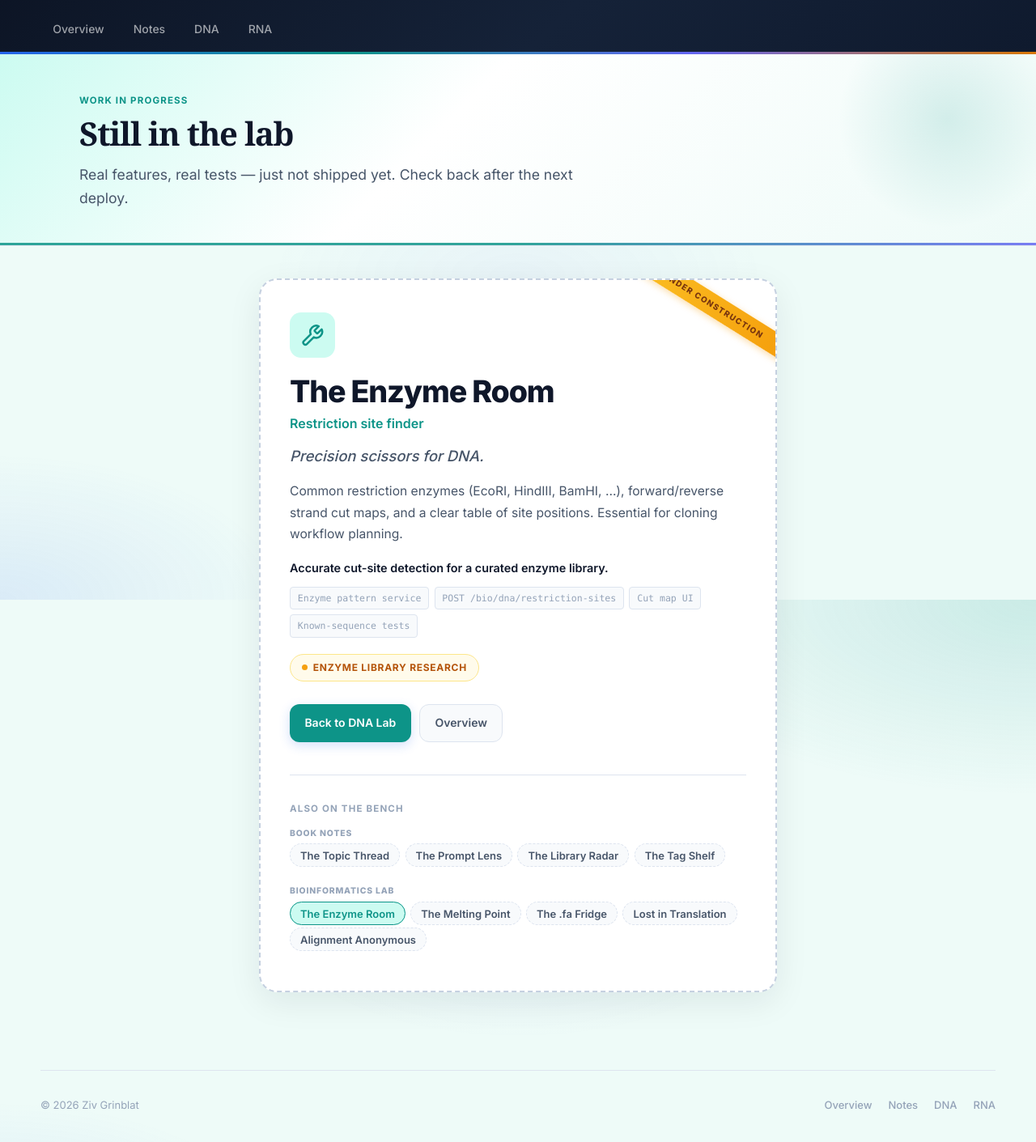
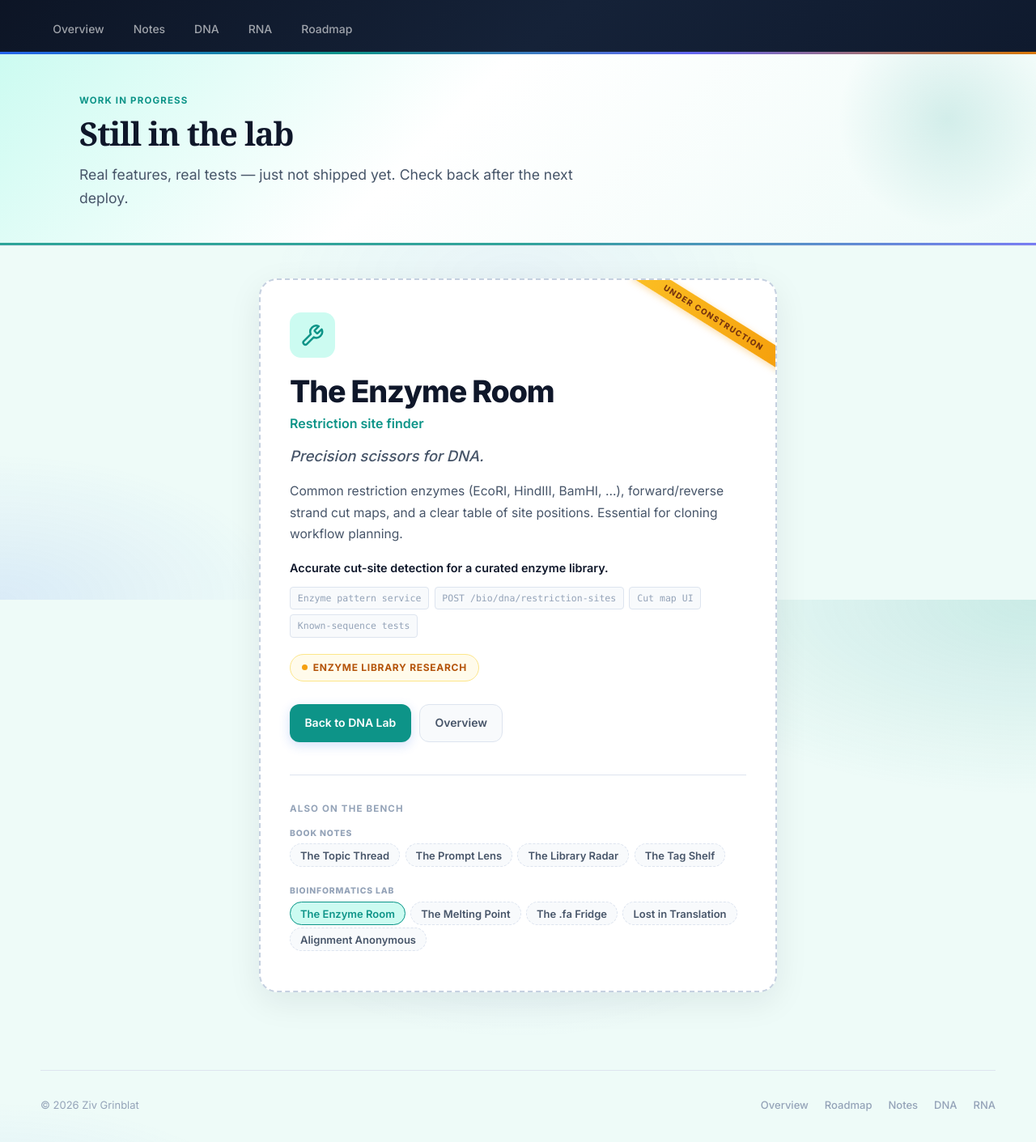
Before and after one commit to ZivGrinblat/ai-learning-job-assistant, a plain HTML site: page frontend/construction.html in a window 1280 px wide. Shown: the part 59-1470 px from the top of the page at 81% size. Drawn offline with Linux system fonts and the light colour scheme; no server answers.

Commit message:
Add Roadmap nav to lab pages and fix construction ribbon clipping.
Expose the roadmap page from Notes, DNA, RNA, and construction nav/footer, and lower the under-construction banner so the full label stays visible inside the card.

Co-authored-by: Cursor <cursoragent@cursor.com>

```diff
--- a/frontend/construction.html
+++ b/frontend/construction.html
@@ -7,7 +7,7 @@
     <link rel="preconnect" href="https://fonts.googleapis.com">
     <link href="https://fonts.googleapis.com/css2?family=Inter:wght@400;500;600;700;800&display=swap" rel="stylesheet">
     <link rel="stylesheet" href="css/site.css?v=7">
-    <link rel="stylesheet" href="css/construction.css?v=2">
+    <link rel="stylesheet" href="css/construction.css?v=3">
 </head>
 <body class="page-overview">
     <header class="site-header">
@@ -29,6 +29,7 @@
             <a href="/notes.html" class="site-nav-link">Notes</a>
             <a href="/dna.html" class="site-nav-link">DNA</a>
             <a href="/rna.html" class="site-nav-link">RNA</a>
+            <a href="/roadmap.html" class="site-nav-link">Roadmap</a>
         </nav>
     </header>
 
@@ -68,6 +69,7 @@
         <p>&copy; <span id="footerYear">2026</span> Ziv Grinblat</p>
         <nav class="site-footer-nav" aria-label="Footer">
             <a href="/">Overview</a>
+            <a href="/roadmap.html">Roadmap</a>
             <a href="/notes.html">Notes</a>
             <a href="/dna.html">DNA</a>
             <a href="/rna.html">RNA</a>
--- a/frontend/css/construction.css
+++ b/frontend/css/construction.css
@@ -19,7 +19,7 @@
 .construction-card::before {
     content: "UNDER CONSTRUCTION";
     position: absolute;
-    top: 1.1rem;
+    top: 2.15rem;
     right: -2.2rem;
     transform: rotate(32deg);
     font-size: 0.62rem;
@@ -29,6 +29,7 @@
     background: linear-gradient(90deg, #fbbf24, #f59e0b);
     color: #78350f;
     box-shadow: 0 2px 8px rgba(245, 158, 11, 0.35);
+    line-height: 1.2;
 }
 
 .construction-icon {
```
Also changed, not shown: frontend/dna.html (+2 -0 lines), frontend/notes.html (+2 -0 lines), frontend/rna.html (+2 -0 lines).
